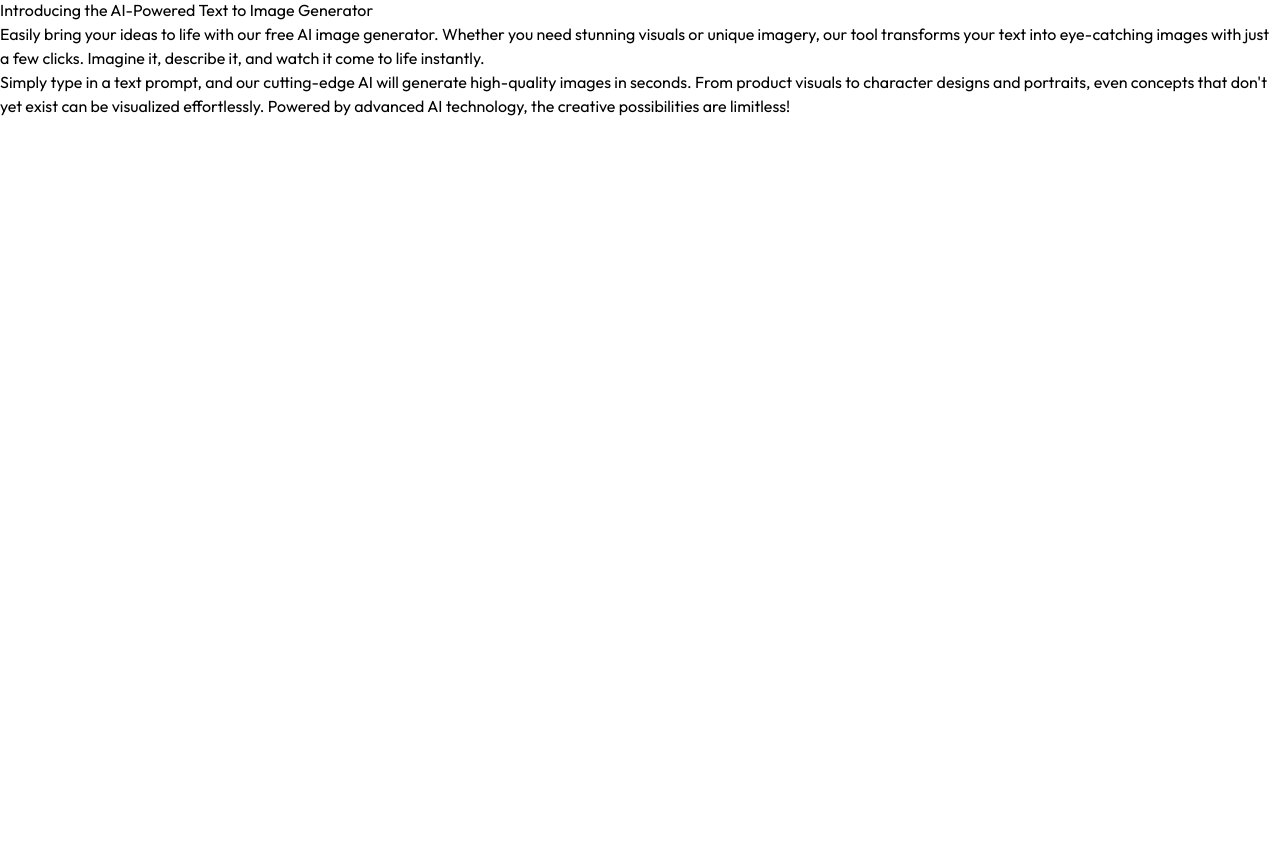
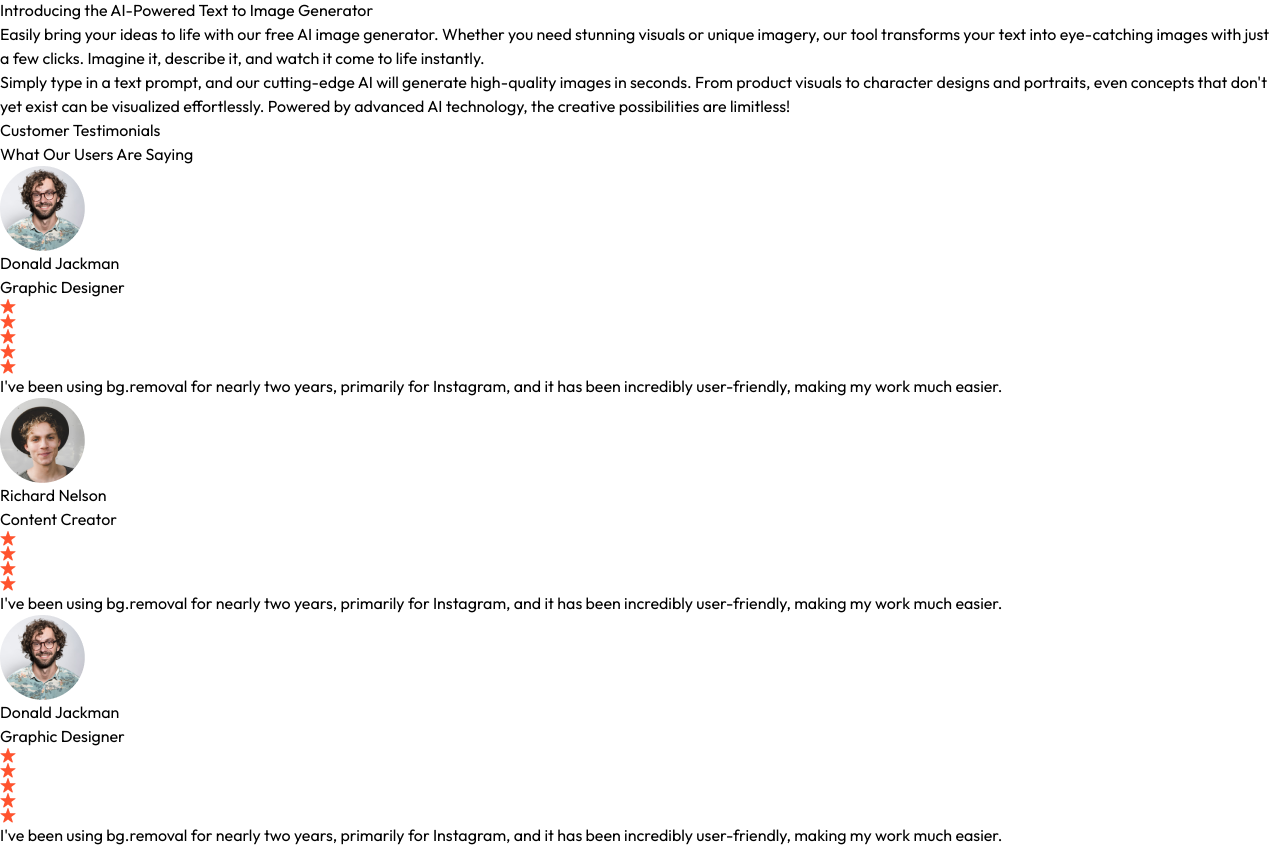
Before and after one commit to mhdmusharraf/Text-To-Image, a React (Vite) app in the folder client/: page / in a window 1280 px wide. Shown: the part 1684-2531 px from the top of the page. Before the commit the page ends 1802 px from the top, so only its background shows below. Built offline with nearby package versions, Linux system fonts and the light colour scheme.

Commit message:
Testimonials part completed

```diff
--- a/client/src/assets/assets.js
+++ b/client/src/assets/assets.js
@@ -67,7 +67,7 @@
         image:profile_img_2,
         name:'Richard Nelson',
         role:'Content Creator',
-        stars:5,
+        stars:4,
         text:`I've been using bg.removal for nearly two years, primarily for Instagram, and it has been incredibly user-friendly, making my work much easier.`
     },
     {
--- /dev/null
+++ b/client/src/components/Testimonials.jsx
@@ -0,0 +1,43 @@
+import React from "react";
+import { assets, testimonialsData } from "../assets/assets";
+
+const Testimonials = () => {
+  return (
+    <div className="flex flex-col items-center justify-center my-22 py-12">
+      <h1 className="text-3xl sm:text-4xl font-semibold mb-2">
+        Customer Testimonials
+      </h1>
+      <p className="text-gray-500 mb-12">What Our Users Are Saying</p>
+      <div className="flex flex-wrap gap-6">
+        {testimonialsData.map((testimonial, index) => (
+          <div
+            key={index}
+            className="bg-white/20 p-12 rounded-lg shadow-md order w-80 m-auto cursor-pointer hover:scale-[1.02] transition-all"
+          >
+            <div className="flex flex-col items-center">
+              <img
+                src={testimonial.image}
+                className="rounded-full w-14"
+                alt=""
+              />
+              <h2 className="text-xl font-semibold mt-3">{testimonial.name}</h2>
+              <p className="text-gray-500 mb-4">{testimonial.role}</p>
+              <div className="flex mb-4">
+                {Array(testimonial.stars)
+                  .fill()
+                  .map((item, index) => (
+                    <img key={index} src={assets.rating_star} alt="" />
+                  ))}
+              </div>
+              <p className="text-center text-sm text-gray-600">
+                {testimonial.text}
+              </p>
+            </div>
+          </div>
+        ))}
+      </div>
+    </div>
+  );
+};
+
+export default Testimonials;
--- a/client/src/pages/Home.jsx
+++ b/client/src/pages/Home.jsx
@@ -2,6 +2,7 @@
 import Header from '../components/Header'
 import Steps from '../components/Steps'
 import Description from '../components/Description'
+import Testimonials from '../components/Testimonials'
 
 const Home = () => {
   return (
@@ -9,6 +10,7 @@
       <Header/>
       <Steps/>
       <Description/>
+      <Testimonials/>
     </div>
   )
 }
```
